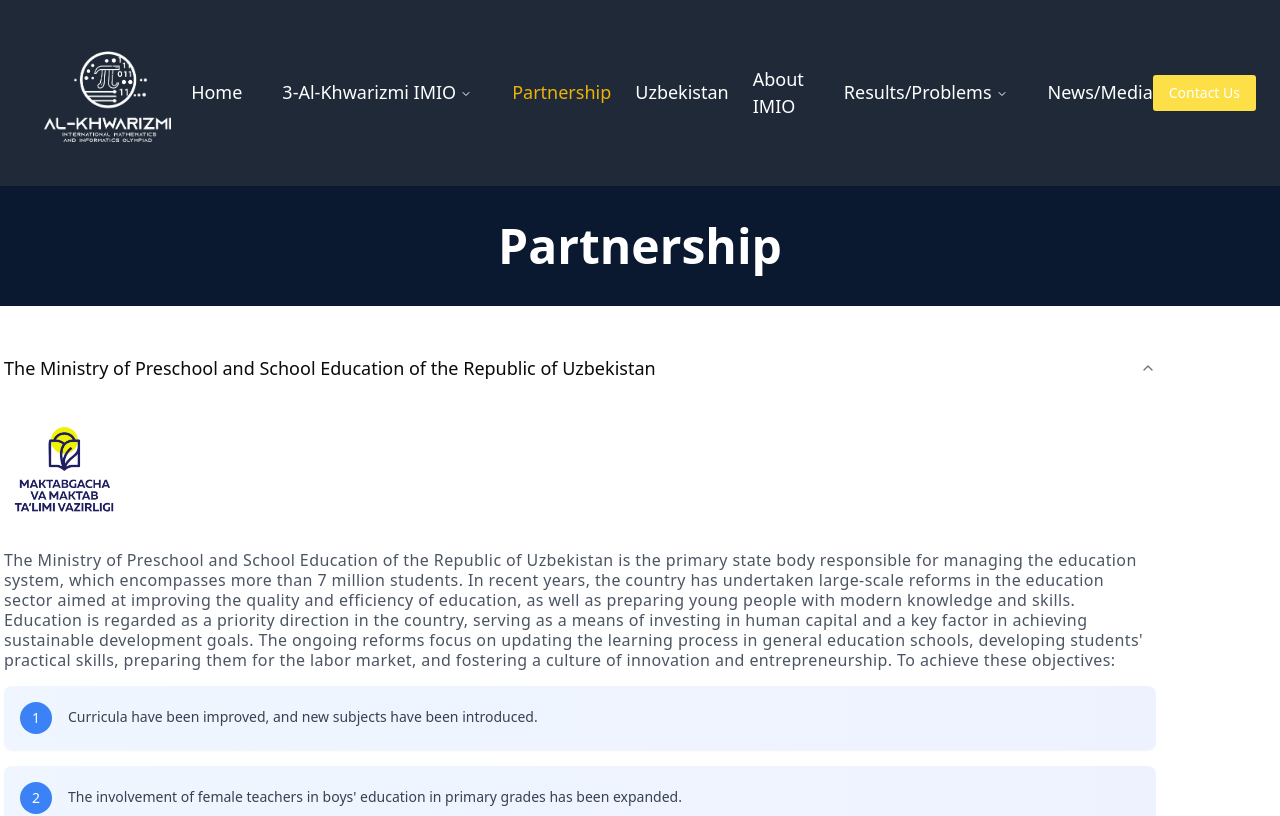
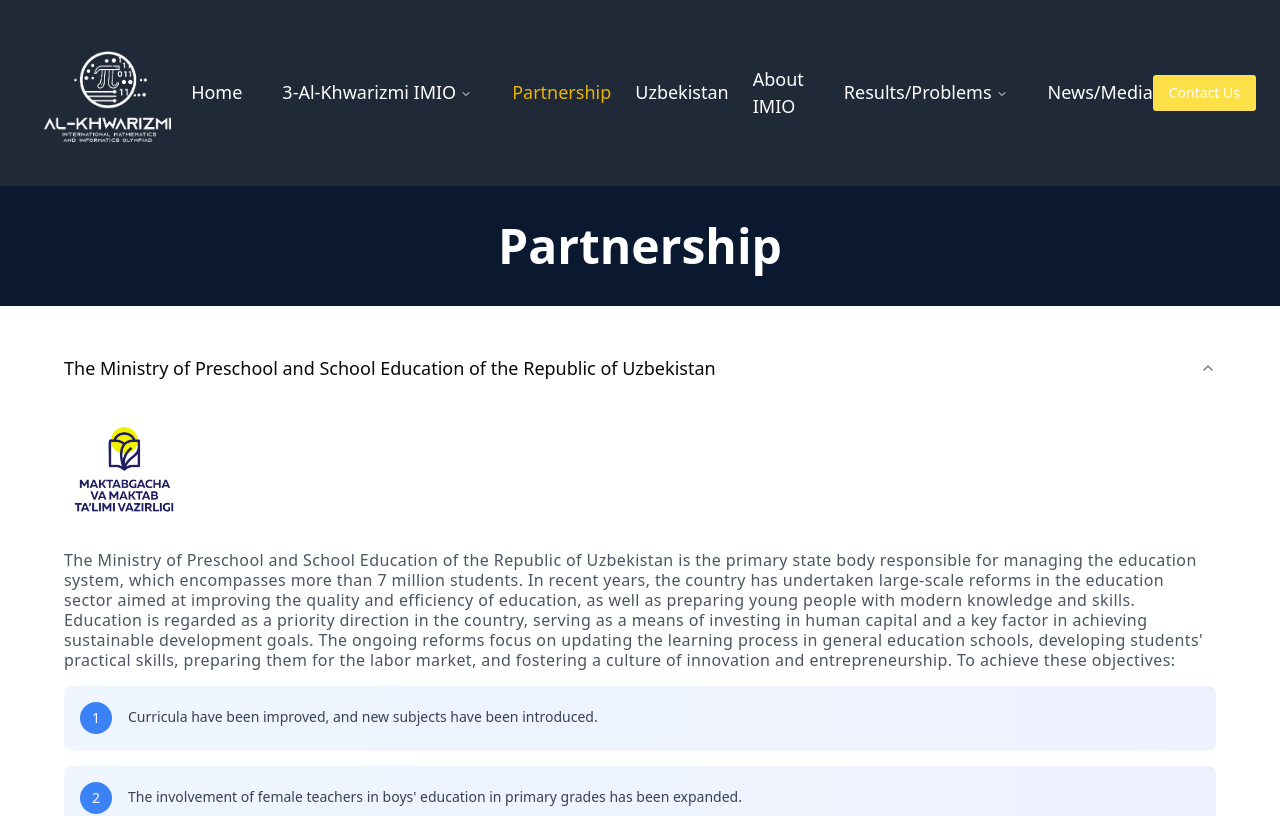
Before and after one commit to OkiljonDadakhanov/alxorazmiy, a Next.js app: page /partnership in a window 1280 px wide. Shown: the top 816 px of the page. Built offline with nearby package versions, Linux system fonts and the light colour scheme.

Commit message:
fix: centered the partnership

```diff
--- a/app/partnership/page.tsx
+++ b/app/partnership/page.tsx
@@ -24,7 +24,7 @@
         type="single"
         collapsible
         defaultValue={partnershipsData[0].id}
-        className="w-[90%] ml-1"
+        className="w-[90%] m-auto"
       >
         {partnershipsData.map((partner) => (
           <AccordionItem key={partner.id} value={partner.id}>
```
